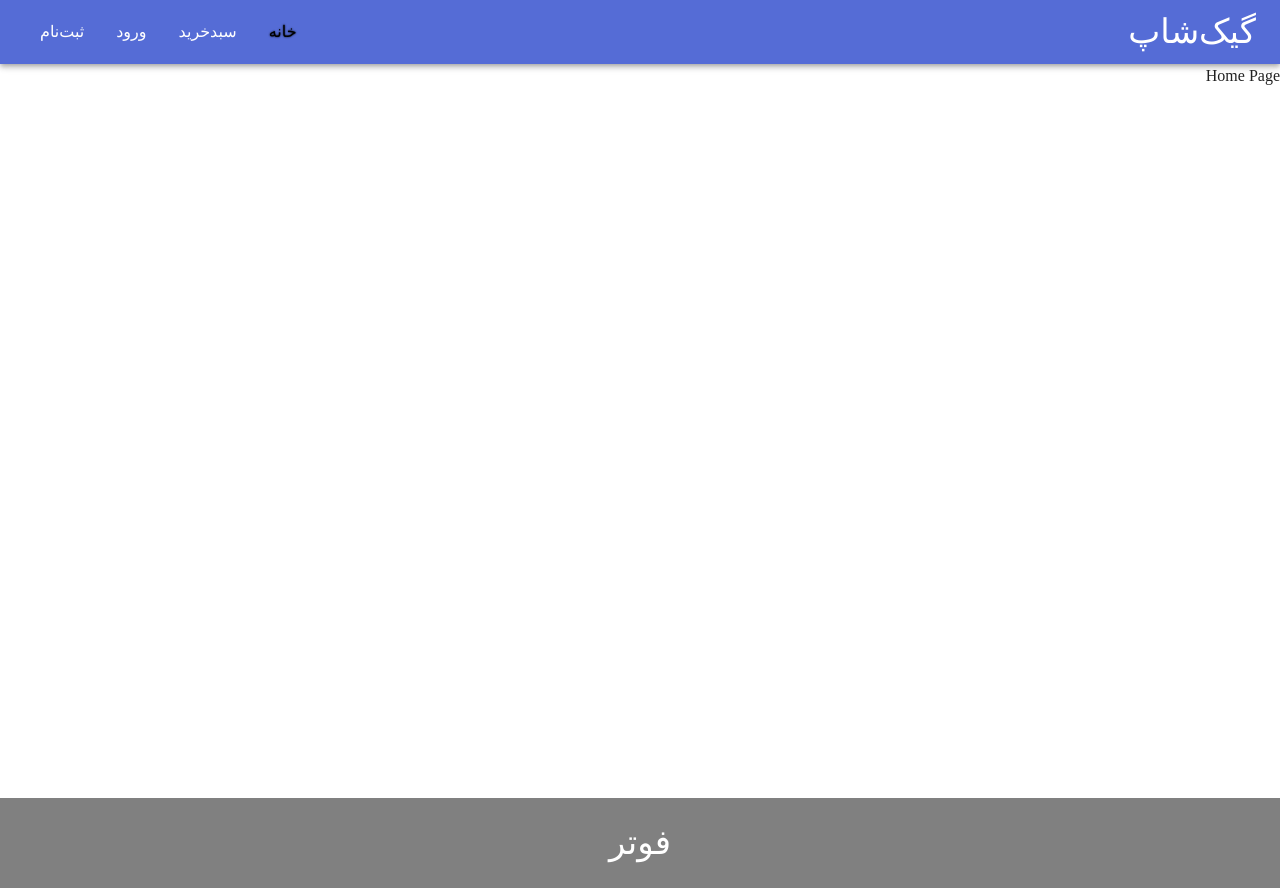
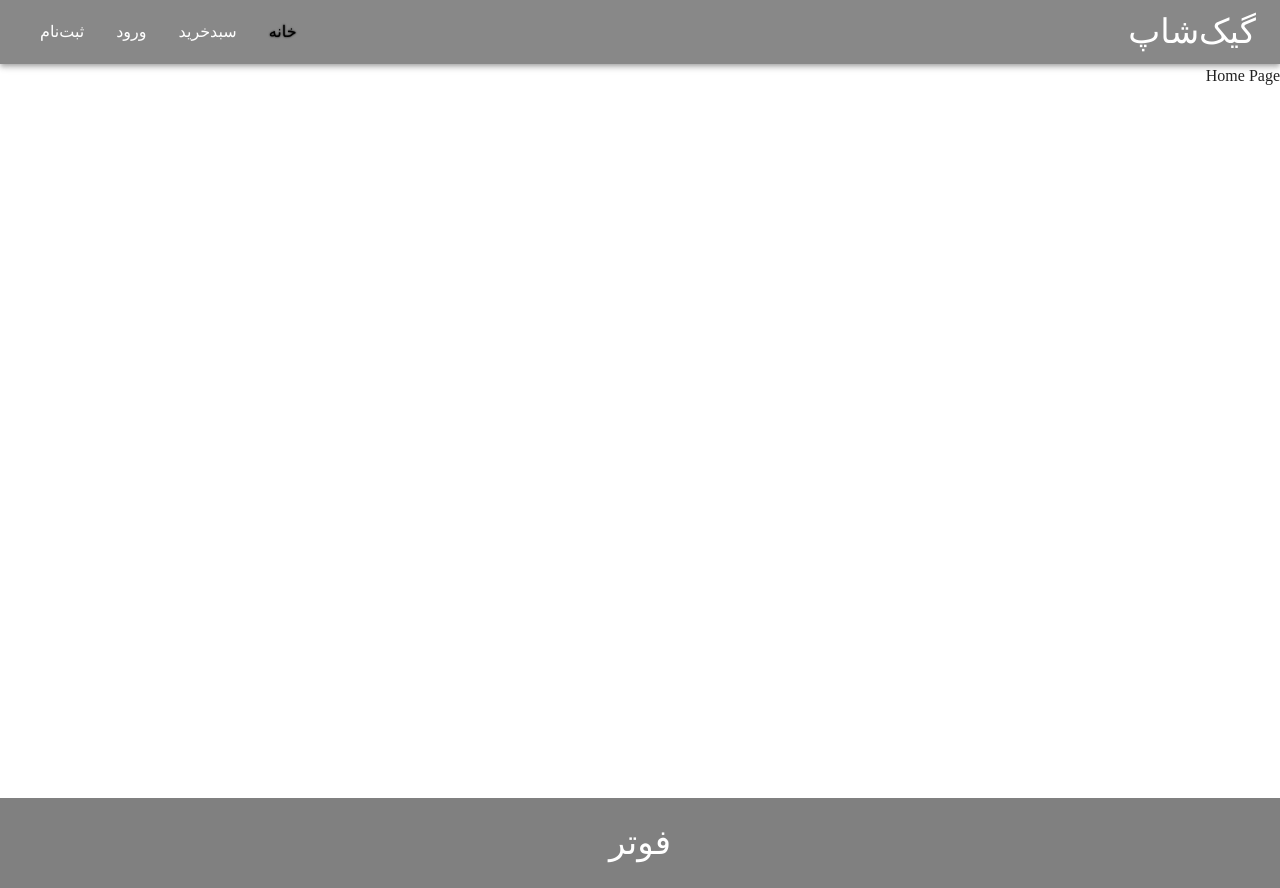
Before and after one commit to hamid-shamsian/react-final-project, a React (Vite) app: page / in a window 1280 px wide. Built offline with nearby package versions, Linux system fonts and the light colour scheme; a web font is replaced by a local one.

Commit message:
chore: some small changes in theme & vite config.

```diff
--- a/package.json
+++ b/package.json
@@ -4,7 +4,7 @@
   "version": "0.0.0",
   "type": "module",
   "scripts": {
-    "dev": "vite",
+    "dev": "vite --host",
     "build": "tsc && vite build",
     "lint": "eslint . --ext ts,tsx --report-unused-disable-directives --max-warnings 0",
     "preview": "vite preview"
--- a/src/styles/theme.ts
+++ b/src/styles/theme.ts
@@ -9,10 +9,10 @@ const theme = createTheme({
   },
   palette: {
     primary: {
-      main: "#556cd6"
+      main: "#888" // "#556cd6"
     },
     secondary: {
-      main: "#19857b"
+      main: "#000" //"#19857b"
     },
     error: {
       main: red.A400
```
